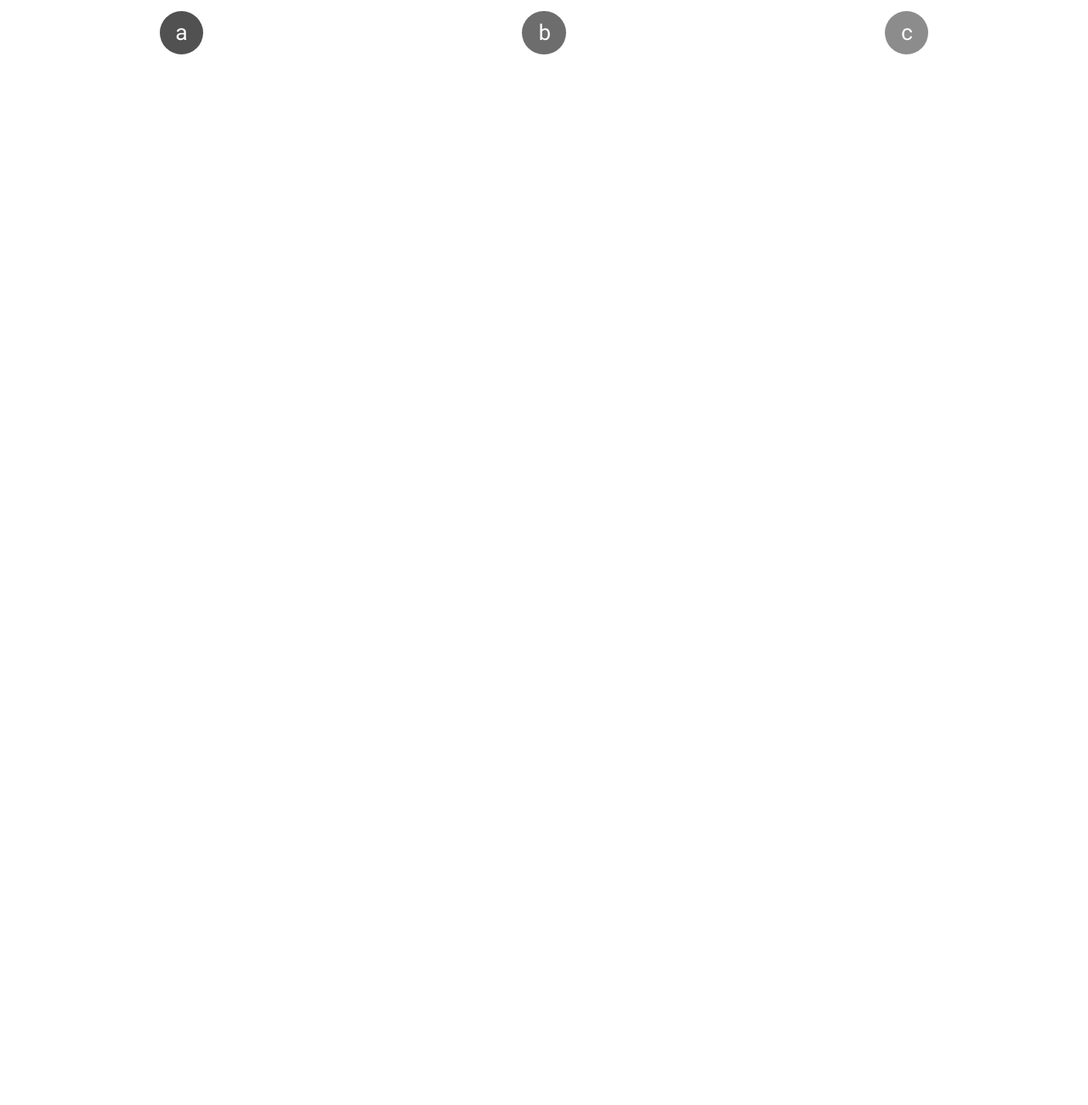
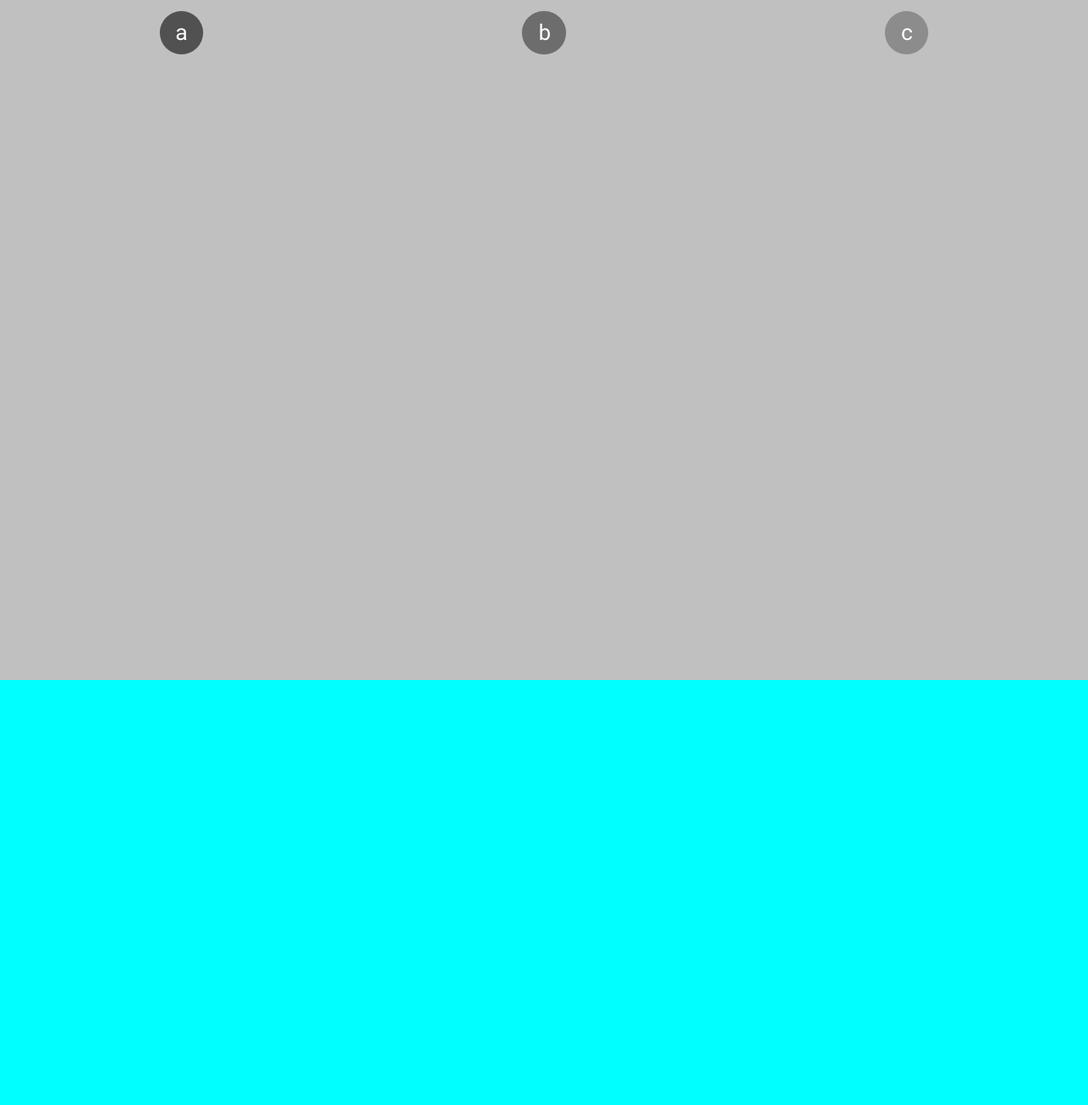
Before and after one commit to kubasiw/MyPage, a website: page index.html in a window 1280 px wide. Shown: the top 1300 px of the page at 85% size. Before the commit the page ends 800 px from the top, so only its background shows below. Drawn offline with nearby package versions, Linux system fonts and the light colour scheme.

Commit message:
add some sections with 100vh

```diff
--- a/index.html
+++ b/index.html
@@ -8,9 +8,9 @@
     <link rel="stylesheet" href="css/style.css">
 </head>
 <body>
-<section class="col-12 section1">
-    <header class="col-12">
-       <div class="row">
+<section class="section1">
+    <header>
+       <div class="row navRow">
             <nav>
                <ul class="col-12">
                    <li class="col-4">
@@ -39,6 +39,14 @@
     </header>
 </section>
 
+<section class="section2">
+
+</section>
+
+<section class="section3">
+
+</section>
+
 
 
 </body>
--- a/js/app.js
+++ b/js/app.js
@@ -157,9 +157,6 @@ jQuery(document).ready(function(){
                    .css('transition', '500ms');
         });
 
-
-
-
     };
     showMenu();
 
--- a/sass/partials/_style_main.scss
+++ b/sass/partials/_style_main.scss
@@ -15,8 +15,27 @@ body {
 }
 
 
+
 .section1 {
-    background-color: 0;
+    width: 100%;
+    background-color: silver;
+    height: 100vh;
+}
+
+.section2 {
+    width: 100%;
+    height: 100vh;
+    background-color: aqua;
+}
+
+.section3 {
+    width: 100%;
+    height: 100vh;
+    background-color: skyblue;
+}
+
+header {
+    overflow: hidden;
 }
 
 nav {
```
Also changed, not shown: css/style.css.
